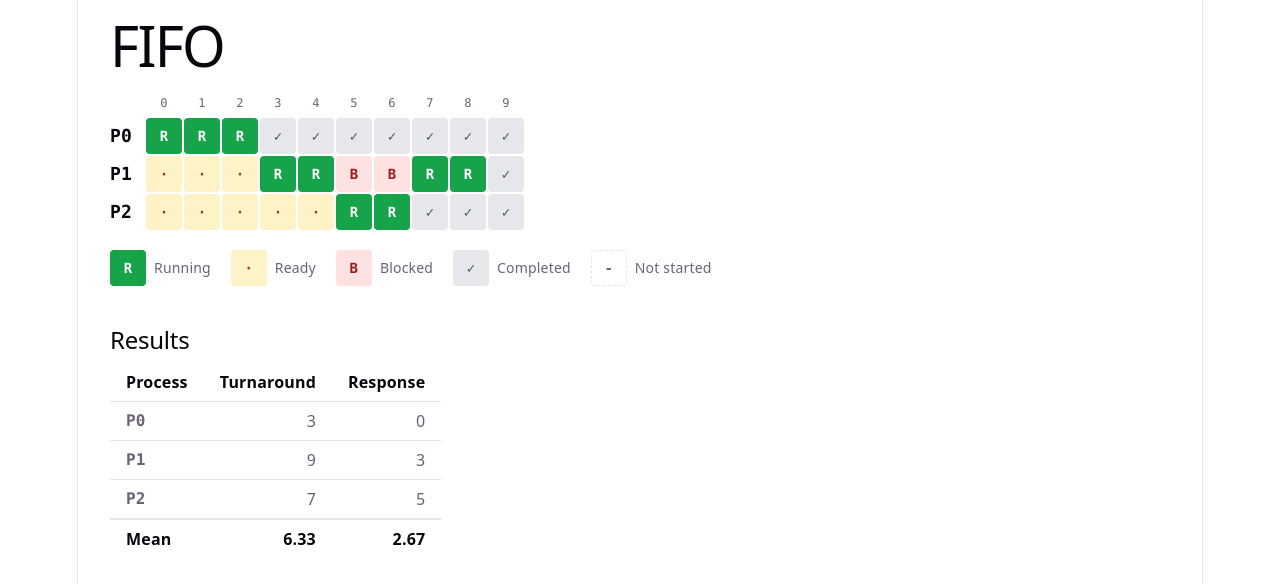
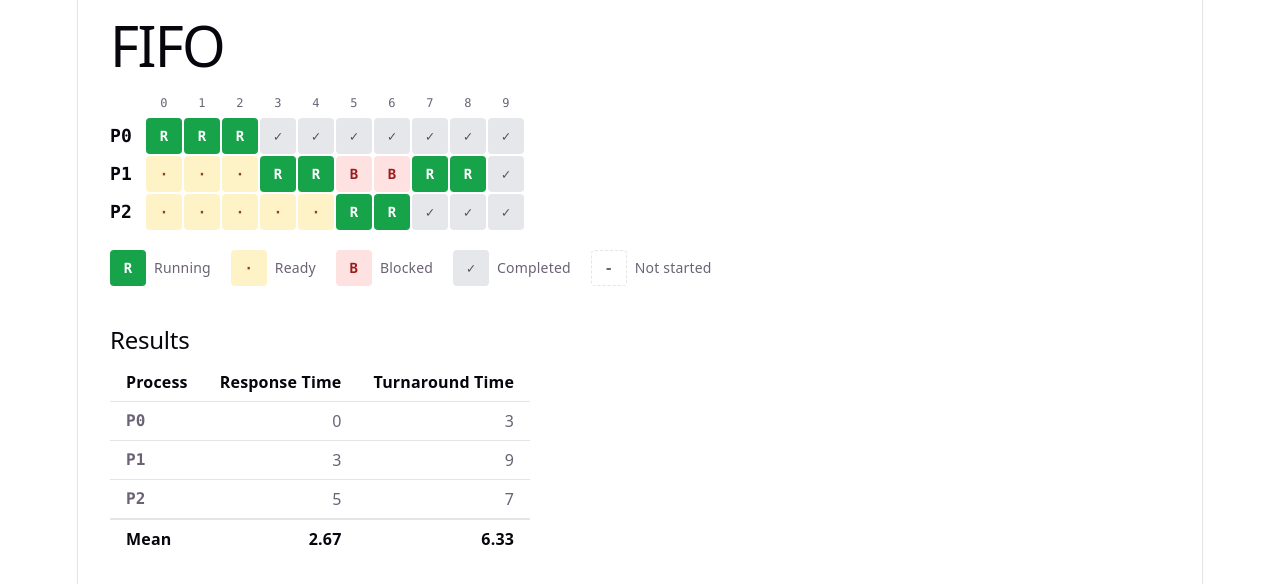
Before and after one commit to BrandonBelz/process-scheduler-visual, a React (Vite) app in the folder app/: page / in a window 1280 px wide. Shown: the top 584 px of the page. Built offline with nearby package versions, Linux system fonts and the light colour scheme.

Commit message:
feat: stats implemented from api

```diff
--- a/app/src/App.tsx
+++ b/app/src/App.tsx
@@ -1,8 +1,8 @@
-import { runSimulations } from "./core/api";
+import { calculateAllStatistics, runSimulations } from "./core/api";
 import fifoPolicyFactory from "./core/schedulers/fifo";
 import type Program from "./core/types/program";
 import ProcessTimeline from "./components/ProcessTimeline";
-import ResultsTable, { type RunMetrics } from "./components/ResultsTable";
+import ResultsTable from "./components/ResultsTable";
 import "./App.css";
 
 const programs: Program[] = [
@@ -17,26 +17,16 @@ const programs: Program[] = [
 ];
 
 const fifo = fifoPolicyFactory(1);
-const processes = runSimulations(programs, [fifo])[fifo.id];
-
-// Temporary until core provides a metrics function; values match the run above.
-const mockMetrics: RunMetrics = {
-  processes: [
-    { programId: 0, turnaroundTime: 3, responseTime: 0 },
-    { programId: 1, turnaroundTime: 9, responseTime: 3 },
-    { programId: 2, turnaroundTime: 7, responseTime: 5 },
-  ],
-  meanTurnaroundTime: 19 / 3,
-  meanResponseTime: 8 / 3,
-};
+const simulationResults = runSimulations(programs, [fifo]);
+const statistics = calculateAllStatistics(simulationResults);
 
 function App() {
   return (
     <main className="app">
       <h1>{fifo.name}</h1>
-      <ProcessTimeline processes={processes} />
+      <ProcessTimeline processes={simulationResults[fifo.id]} />
       <h2>Results</h2>
-      <ResultsTable metrics={mockMetrics} />
+      <ResultsTable statistics={statistics[fifo.id]} />
     </main>
   );
 }
--- a/app/src/components/ResultsTable.tsx
+++ b/app/src/components/ResultsTable.tsx
@@ -1,47 +1,56 @@
+import type { Statistic } from "../core/types/statistic";
 import styles from "./ResultsTable.module.css";
 
-// temporary until core provides a metrics function; values match the test run.
-export interface ProcessMetrics {
-  programId: number;
-  turnaroundTime: number;
-  responseTime: number;
+interface ResultsTableProps {
+  statistics: Statistic[];
 }
 
-export interface RunMetrics {
-  processes: ProcessMetrics[];
-  meanTurnaroundTime: number;
-  meanResponseTime: number;
-}
+// Statistics are column-oriented; join their values by program ID for each row.
+export default function ResultsTable({ statistics }: ResultsTableProps) {
+  const programIds = [
+    ...new Set(
+      statistics.flatMap((statistic) =>
+        statistic.results.values.map(({ programId }) => programId),
+      ),
+    ),
+  ];
 
-interface ResultsTableProps {
-  metrics: RunMetrics;
-}
+  if (programIds.length === 0) {
+    return <p>No results available.</p>;
+  }
 
-// ResultsTable component displays the metrics of a run in a table format. It takes in a RunMetrics object as a prop and renders the turnaround time and response time for each process, as well as the mean values for both metrics at the bottom of the table.
-export default function ResultsTable({ metrics }: ResultsTableProps) {
   return (
     <table className={styles.table}>
       <thead>
         <tr>
           <th scope="col">Process</th>
-          <th scope="col">Turnaround</th>
-          <th scope="col">Response</th>
+          {statistics.map((statistic) => (
+            <th scope="col" key={statistic.name}>
+              {statistic.name}
+            </th>
+          ))}
         </tr>
       </thead>
       <tbody>
-        {metrics.processes.map((process) => (
-          <tr key={process.programId}>
-            <th scope="row">P{process.programId}</th>
-            <td>{process.turnaroundTime}</td>
-            <td>{process.responseTime}</td>
+        {programIds.map((programId) => (
+          <tr key={programId}>
+            <th scope="row">P{programId}</th>
+            {statistics.map((statistic) => (
+              <td key={statistic.name}>
+                {statistic.results.values.find(
+                  (value) => value.programId === programId,
+                )?.value ?? "—"}
+              </td>
+            ))}
           </tr>
         ))}
       </tbody>
       <tfoot>
         <tr>
           <th scope="row">Mean</th>
-          <td>{metrics.meanTurnaroundTime.toFixed(2)}</td>
-          <td>{metrics.meanResponseTime.toFixed(2)}</td>
+          {statistics.map((statistic) => (
+            <td key={statistic.name}>{statistic.results.average.toFixed(2)}</td>
+          ))}
         </tr>
       </tfoot>
     </table>
```
Also changed, not shown: 3 other files (tests, documents, lock files or other folders).
